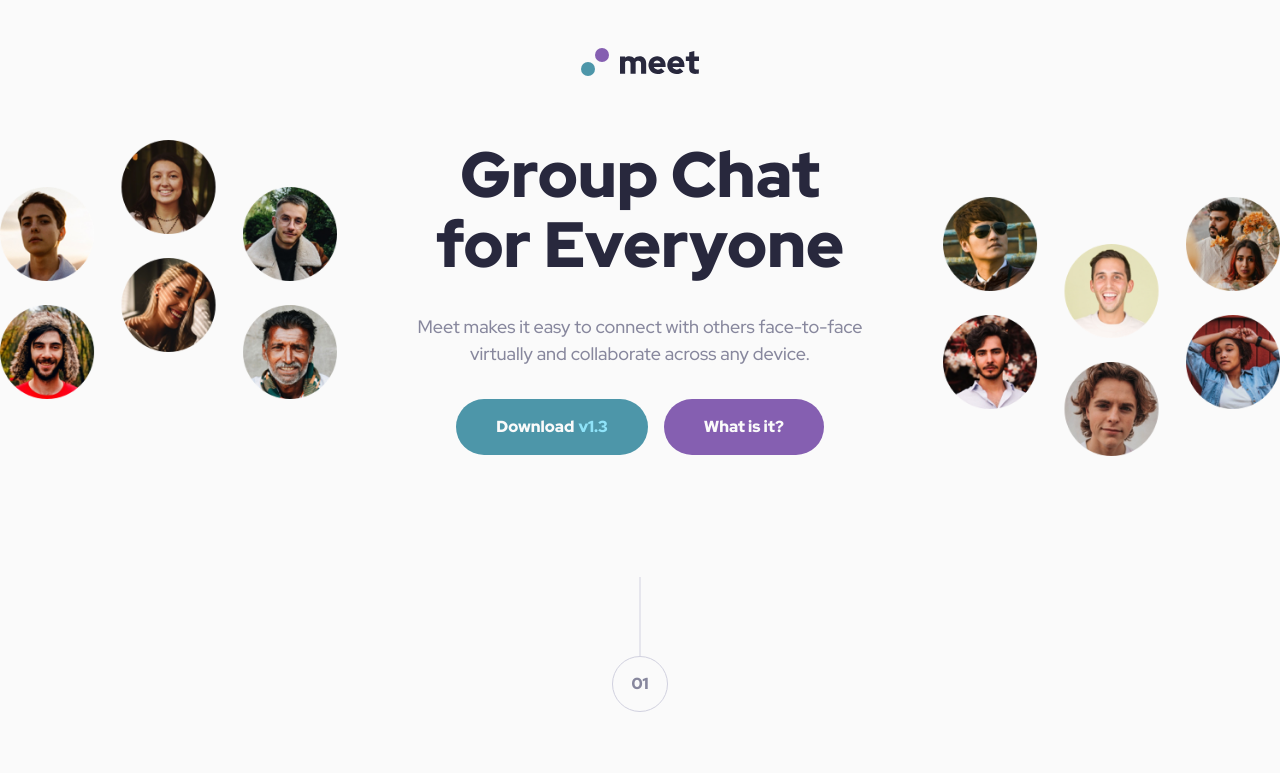
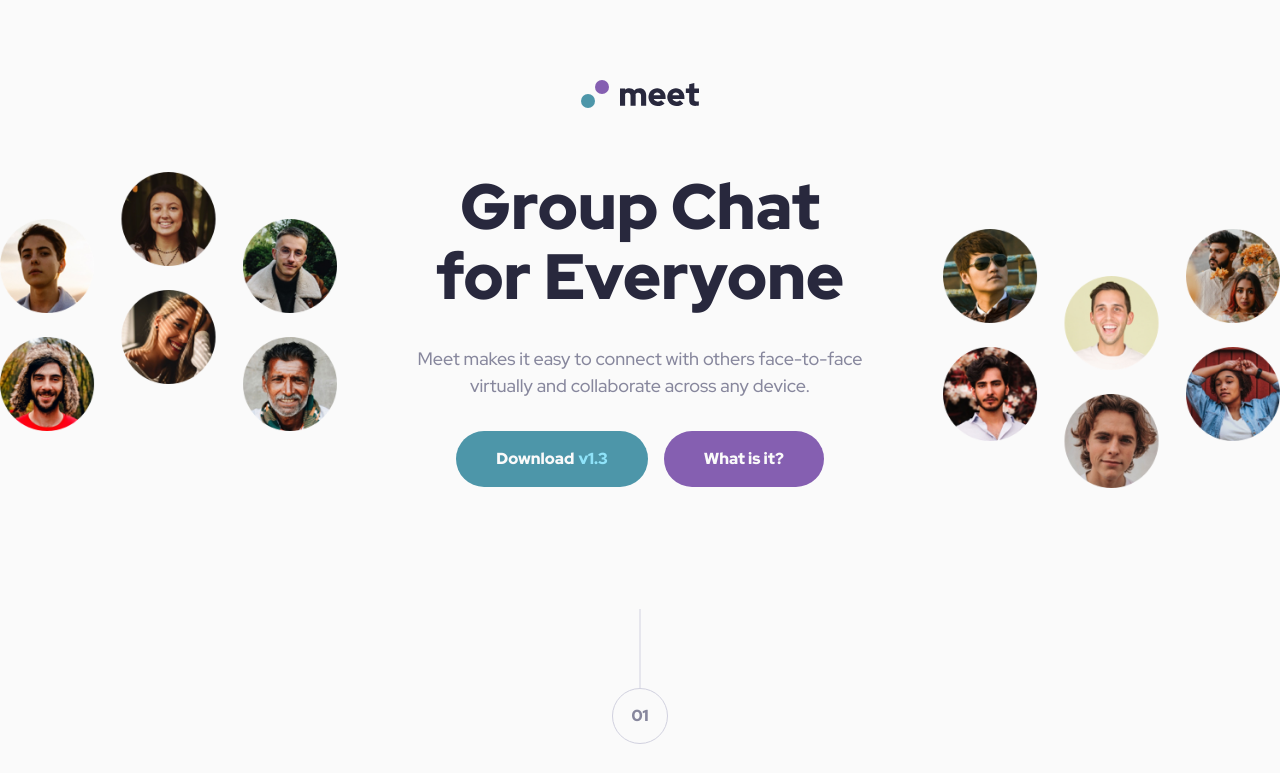
Before and after one commit to r0b3rtcode020/meet-landing, a website: page index.html in a window 1280 px wide. Shown: the top 773 px of the page. Drawn offline with Linux system fonts and the light colour scheme.

Commit message:
Update padding-top in header desktop

```diff
--- a/scss/layout/_header.scss
+++ b/scss/layout/_header.scss
@@ -13,6 +13,9 @@
     justify-content: center;
     width: 100%;
     padding: $spacing-48 $spacing-80 0 $spacing-80;
+    @media screen and (width >= 64rem) {
+      padding-top: $spacing-80;
+    }
   }
 
   .hero {
```
Also changed, not shown: css/styles.css, 1 other file.
